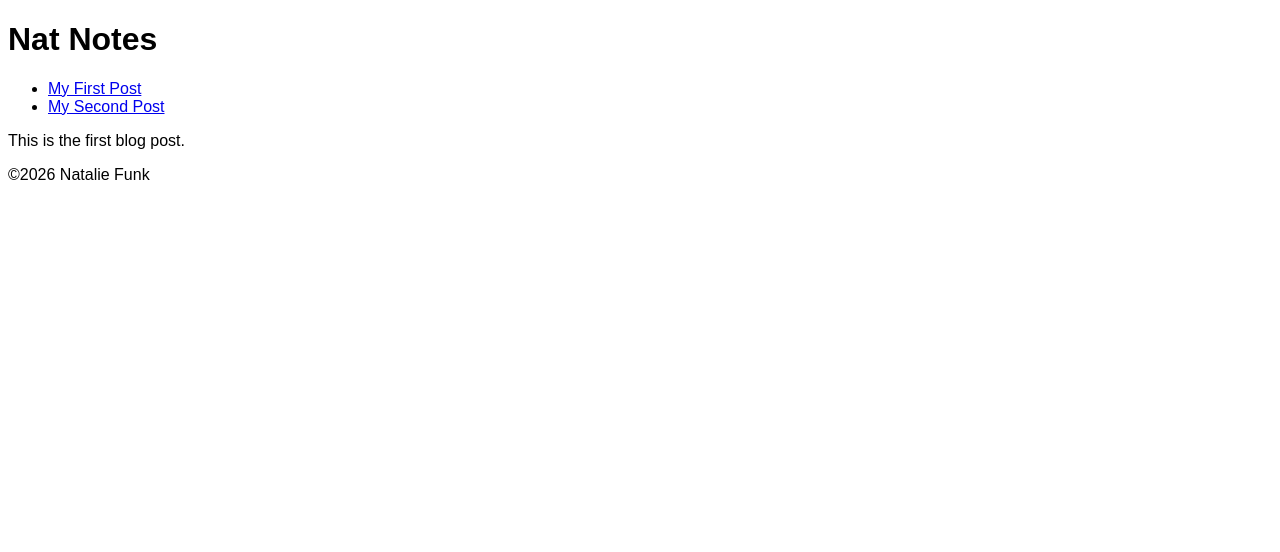
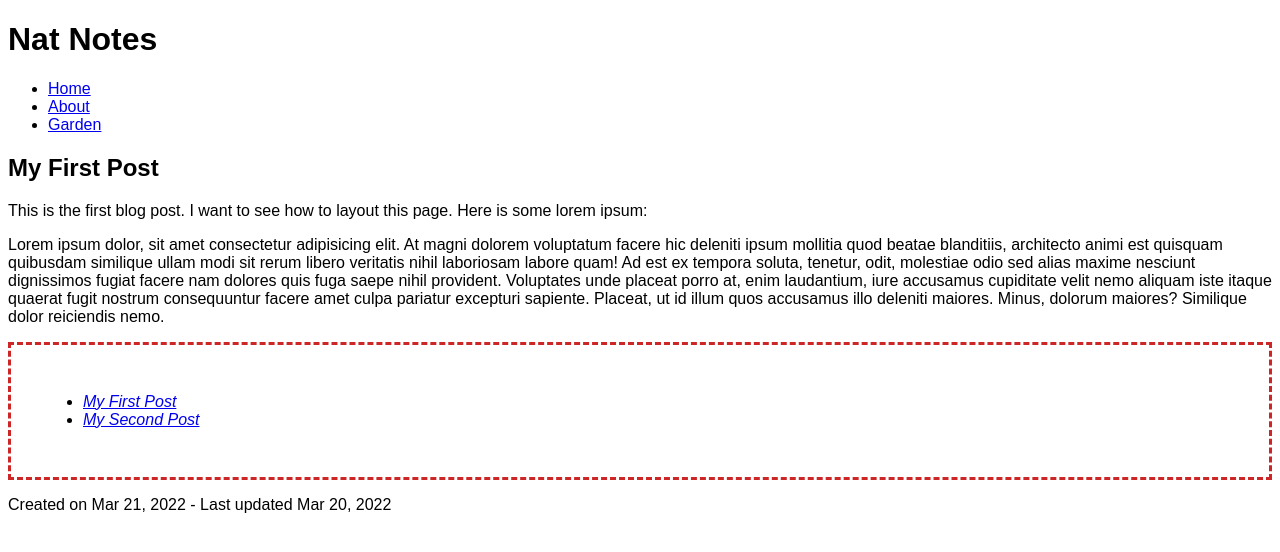
Before and after one commit to natlogica/eleventy-tinkering, an Eleventy site: page src/notes/my-first-post.md in a window 1280 px wide. Built offline with nearby package versions, Linux system fonts and the light colour scheme; Eleventy itself is replaced by a stand-in of ours; files that its build step writes are made by us from their sources; no server answers.

Commit message:
reorganize module structure

```diff
--- a/src/_includes/base.njk
+++ b/src/_includes/base.njk
@@ -11,8 +11,6 @@
 <h1>{{ site.title }}</h1>
 </header>
 	{{ content | safe }}
-<footer>
-	<p>&copy;{% year %} Natalie Funk</p>
-</footer>
+
 </body>
 </html>
--- /dev/null
+++ b/src/_includes/footer.njk
@@ -0,0 +1,3 @@
+<footer>
+	<p>&copy;{% year %} Natalie Funk | updated {{ page.date | asPostDate }}</p>
+</footer>
--- /dev/null
+++ b/src/_includes/header.njk
@@ -0,0 +1,15 @@
+<header>
+<nav>
+	<ul>
+		{% for item in nav.items %}
+			<li><a href="{{ item.url }}"
+				{% if item.url === page.url %}
+					aria-current="page" data-state="active"
+				{% endif %}
+				>{{ item.name }}</a>
+			</li>
+		{% endfor %}
+	</ul>
+</nav>
+	<h2>{{ title }}</h2>
+</header>
--- a/src/_includes/note.njk
+++ b/src/_includes/note.njk
@@ -1,12 +1,17 @@
 ---
 layout: base.njk
 ---
-{% include "notelist.njk" %}
+
+{% include "header.njk" %}
 
 <article>
 {{ content | safe }}
 </article>
 
+<aside>
+{% include "notelist.njk" %}
+</aside>
+
 <footer>
-
+<p>Created on {{ page.date | asPostDate }} - Last updated {{ modified | asPostDate }}</p>
 </footer>
--- a/src/notes/my-first-post.md
+++ b/src/notes/my-first-post.md
@@ -1,6 +1,8 @@
 ---
 title: My First Post
-modified: 2022-03-05
+modified: 2022-03-20
 ---
 
-This is the first blog post.
+This is the first blog post. I want to see how to layout this page. Here is some lorem ipsum:
+
+Lorem ipsum dolor, sit amet consectetur adipisicing elit. At magni dolorem voluptatum facere hic deleniti ipsum mollitia quod beatae blanditiis, architecto animi est quisquam quibusdam similique ullam modi sit rerum libero veritatis nihil laboriosam labore quam! Ad est ex tempora soluta, tenetur, odit, molestiae odio sed alias maxime nesciunt dignissimos fugiat facere nam dolores quis fuga saepe nihil provident. Voluptates unde placeat porro at, enim laudantium, iure accusamus cupiditate velit nemo aliquam iste itaque quaerat fugit nostrum consequuntur facere amet culpa pariatur excepturi sapiente. Placeat, ut id illum quos accusamus illo deleniti maiores. Minus, dolorum maiores? Similique dolor reiciendis nemo.
--- a/src/notes/notes.json
+++ b/src/notes/notes.json
@@ -1,5 +1,5 @@
 {
   "layout": "note",
-  "permalink": "/{{ page.fileSlug }}/",
-  "tags": "notes"
+  "tags": "notes",
+  "permalink": "/{{ page.fileSlug }}/"
 }
```
Also changed, not shown: src/_includes/page.njk (+3 -15 lines), src/pages/garden.md (+1 -1 lines).
